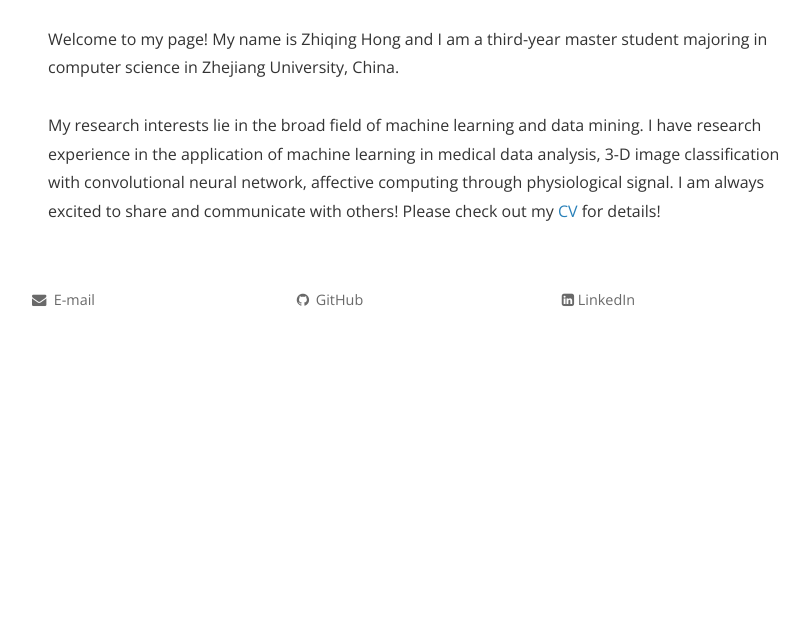
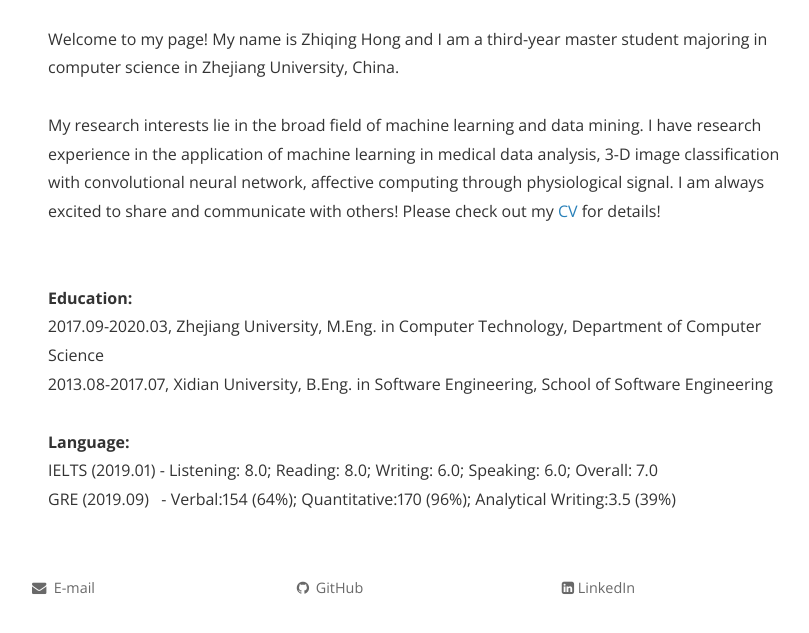
Before and after one commit to KilluaKukuroo/killuakukuroo.github.io, a Jekyll site: the page built from index.html, in a window 1280 px wide, cut to the strip 524-1171 px from the top of the page. Shown: the top 633 px of the strip, without its empty margins (224-1033 px from the left). Built offline with Jekyll 4.4.1, drawn with Linux system fonts in a browser that asks for light colours; nearby versions of some CDN libraries; the list of posts is cut into pages by our own code; comment, search, counter and statistics services are not loaded; a style sheet for code colours, icons or effects is not loaded; before the commit the page ends 900 px from its top, so only the background shows below that.

Commit message:
update index

```diff
--- a/index.html
+++ b/index.html
@@ -23,4 +23,18 @@ computing through physiological signal.
 I am always excited to share and communicate with others!
 Please check out my <a href="https://killuakukuroo.github.io/research/CV.pdf">CV</a>  for details!
 <br><br>
+
+<br>
+<b>Education:</b><br>
+2017.09-2020.03, Zhejiang University, M.Eng. in Computer Technology, Department of Computer Science<br>
+
+2013.08-2017.07, Xidian University, B.Eng. in Software Engineering, School of Software Engineering<br>
+
+<br>
+<b>Language:</b><br>
+IELTS (2019.01) - Listening: 8.0; Reading: 8.0; Writing: 6.0; Speaking: 6.0; Overall: 7.0<br>
+GRE (2019.09) &nbsp;  - Verbal:154 (64%); Quantitative:170 (96%); Analytical Writing:3.5 (39%)<br>
+
+<br>
+
 </div>
```
